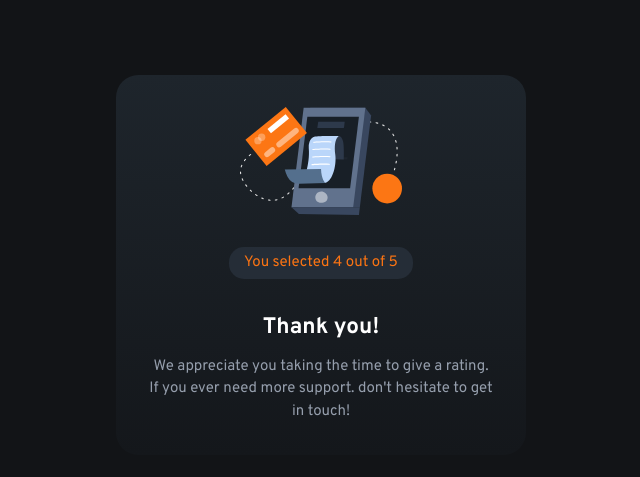
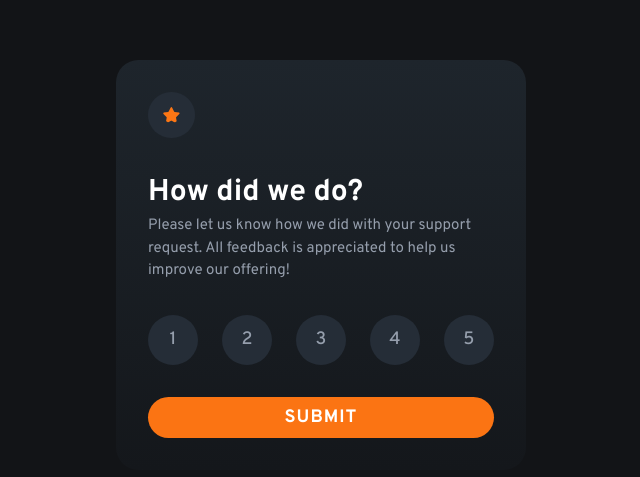
Before and after one commit to Bewjsdk/Bewjsdk.github.io, a React (Vite) app in the folder Projects/interactive-rating/: page / in a window 1280 px wide. Shown: the part 135-612 px from the top of the page, without its empty margins (319-959 px from the left). Built offline with nearby package versions, Linux system fonts and the light colour scheme.

Commit message:
Add JS when submit rating and add cooldown time when return

```diff
--- /dev/null
+++ b/Projects/interactive-rating/src/components/Button.jsx
@@ -0,0 +1,34 @@
+import { useEffect, useState } from "react";
+import PropTypes from "prop-types";
+
+function Button({score, selected, setSelected}) {
+  // Select Score State
+  const [isSelect, setIsSelect] = useState(false);
+
+  // Click Select Score
+  const selectScoreHandle = () => {
+    setIsSelect(true);
+    setSelected(score);
+  };
+
+  useEffect(() => {
+    setIsSelect(score === selected);
+  },[score, selected]);
+
+  return (
+    <button
+      onClick={selectScoreHandle}
+      className={isSelect ? 'btn btn-rating selected' : 'btn btn-rating'}
+    >
+    {score}
+    </button>
+  )
+}
+
+Button.propTypes = {
+  score: PropTypes.number,
+  selected: PropTypes.number,
+  setSelected: PropTypes.func,
+}
+
+export default Button
--- a/Projects/interactive-rating/src/components/RatingBox.jsx
+++ b/Projects/interactive-rating/src/components/RatingBox.jsx
@@ -1,19 +1,34 @@
 import { useState } from 'react';
 import RatingSubmit from './RatingSubmit';
 import starLogo from '/images/icon-star.svg';
+import Button from './Button';
+
+// Rating Scores
+const ratingScores = [1, 2, 3, 4, 5];
 
 function RatingBox() {
+  // Submit State
   const [isSubmit, setIsSubmit] = useState(false);
-  // Rating Scores
-  const ratingScores = [1, 2, 3, 4, 5];
+  // Select Button
+  const [selectedButton, setSelectedButton] = useState(0);
+
   // Create Rating Score Button
   const ratingButtons = ratingScores.map((score,i) => (
-    <button key={i} className='btn btn-rating'>{score}</button>
+    <Button key={i} score={score} selected={selectedButton}
+    setSelected={setSelectedButton}/>
   ));
+
+  // Submit Button
+  const handleSubmit = () => {
+
+    if(selectedButton > 0) {
+      setIsSubmit(true);
+    }
+  };
 
   return (
     // Submit will show rating submit (thank you)
-    !isSubmit ? <RatingSubmit/> :
+    isSubmit ? <RatingSubmit score={selectedButton} returnRating={setIsSubmit}/> :
 
     // Not submit will show rating-card
     <div className="rating-card">
@@ -36,7 +51,7 @@ function RatingBox() {
       </div>
 
       {/* Submit Rating */}
-      <button className='btn btn-submit'>SUBMIT</button>
+      <button className='btn btn-submit' onClick={handleSubmit}>SUBMIT</button>
     </div>
   )
 }
--- a/Projects/interactive-rating/src/components/RatingSubmit.jsx
+++ b/Projects/interactive-rating/src/components/RatingSubmit.jsx
@@ -1,13 +1,40 @@
+import { useEffect, useState } from 'react';
 import thankPic from '/images/illustration-thank-you.svg';
+import PropTypes from 'prop-types';
 
-function RatingSubmit() {
+function RatingSubmit({score, returnRating}) {
+  const [countdown, setCountDown] = useState(5);
+
+  useEffect(() => {
+    const timeout = setTimeout(() => {
+      returnRating(false);
+    }, 5000)
+
+    return () => {
+      clearTimeout(timeout);
+    }
+  },[returnRating]);
+
+  useEffect(() => {
+    const interval = setInterval(() => {
+      if(countdown > 0) {
+        setCountDown(count => count - 1);
+      }
+    }, 1000);
+
+    return () => {
+      clearInterval(interval);
+    }
+  })
+
   return (
     <div className="rating-submit">
+      <p className='countdown-time'>{countdown}</p>
       {/* Thank You Picuture */}
       <img src={thankPic} alt="Thank you picture" />
 
       {/* Show Score Rating */}
-      <p className="rating-show-score">You selected 4 out of 5</p>
+      <p className="rating-show-score">You selected {score} out of 5</p>
 
       {/* Thank you content */}
       <div className='rating-thank'>
@@ -22,4 +49,8 @@ function RatingSubmit() {
   )
 }
 
+RatingSubmit.propTypes = {
+  score: PropTypes.number
+}
+
 export default RatingSubmit
--- a/Projects/interactive-rating/src/styles/components/_RatingSubmit.scss
+++ b/Projects/interactive-rating/src/styles/components/_RatingSubmit.scss
@@ -5,6 +5,7 @@
 .rating-submit {
   @include layout.card;
   align-items: center;
+  position: relative;
 
   // Rating show score
   .rating-show-score {
@@ -28,3 +29,11 @@
     }
   }
 }
+
+.countdown-time {
+  position: absolute;
+  font-size: 2rem;
+  color: colors.$orange;
+  right: 10%;
+  top: 5%;
+}
```
